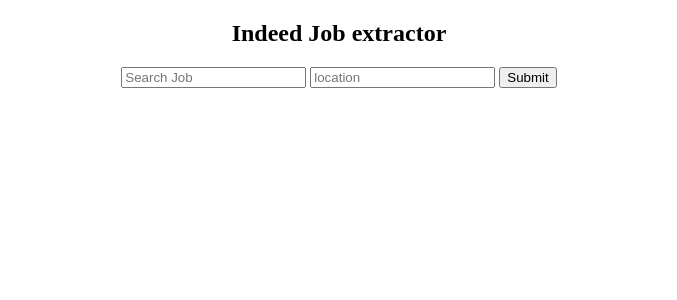
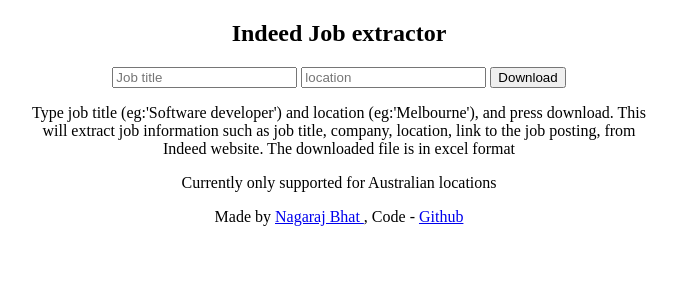
Before and after one commit to nagarajbhat/indeed-job-extractor, a Flask app: page / in a window 1280 px wide. Shown: the top 300 px of the page, without its empty margins (301-978 px from the left). Run offline with Flask 2, Linux system fonts and the light colour scheme; some libraries are stand-ins or nearby versions.

Commit message:
added links

```diff
--- a/app.py
+++ b/app.py
@@ -42,7 +42,6 @@
 	output = BytesIO()
 
 	#to download excel
-	#with BytesIO() as b:
 	#Use the StringIO object as the filehandle.
 	writer = pd.ExcelWriter(output, engine='openpyxl')
 	df.to_excel(writer, sheet_name='jobs_indeed')
--- a/templates/my-form.html
+++ b/templates/my-form.html
@@ -27,9 +27,12 @@
 <div  style="margin:auto;width:50%;text-align: center;">
 <h2> Indeed Job extractor</h2>
 <form method="POST">
-    <input placeholder="Search Job" name="text">
+    <input placeholder="Job title" name="text">
     <input placeholder="location" name="loc">
-    <input type="submit">
+    <input type="submit" value="Download">
 </form>
+<p>Type job title (eg:'Software developer') and location (eg:'Melbourne'), and press download. This will extract job information such as job title, company, location, link to the job posting, from Indeed website. The downloaded file is in excel format</p>
+<p> Currently only supported for Australian locations</p>
+<p> Made by <a href="https://twitter.com/nagarajbhat92">Nagaraj Bhat </a> , Code - <a href="https://github.com/nagarajbhat/indeed-job-extractor">Github<a></p>
 </div>
 </body>
```
